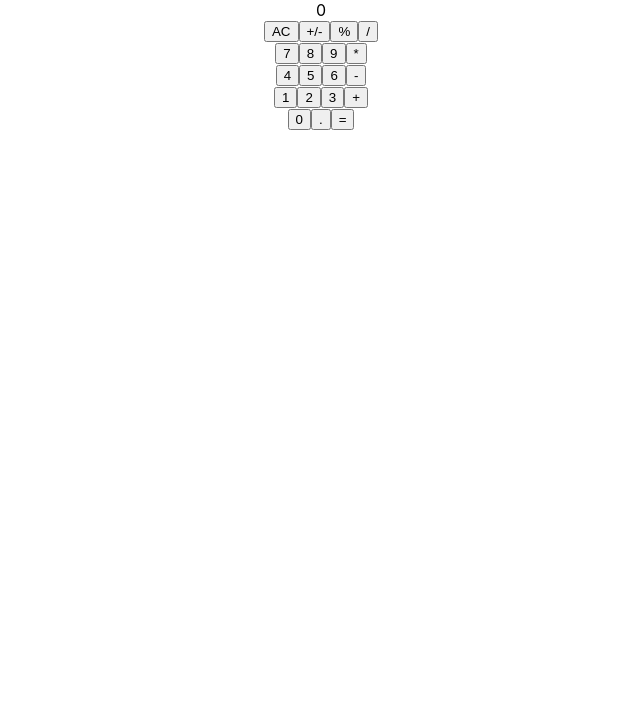
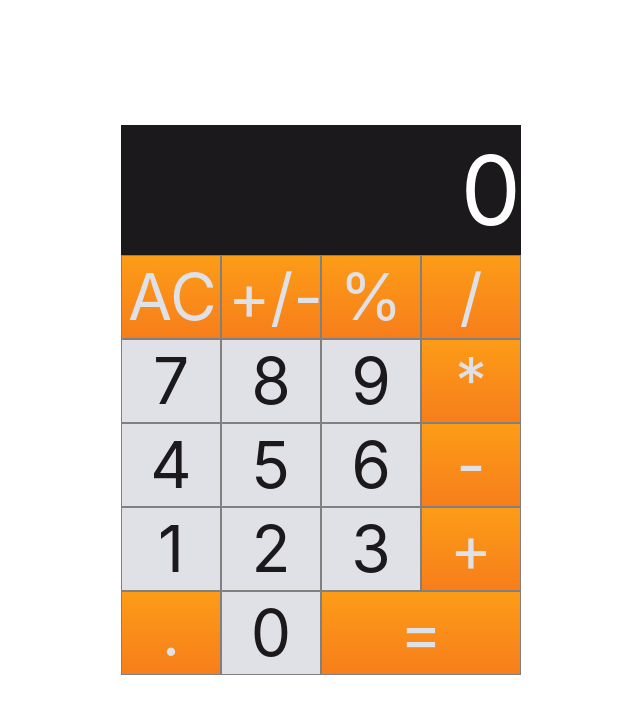
Before and after one commit to gurbuzertunga/react_calculator, a React (Create React App) app: page / in a window 1280 px wide. Shown: the top 714 px of the page, without its empty margins (319-959 px from the left). Built offline with nearby package versions, Linux system fonts and the light colour scheme.

Commit message:
style components

```diff
--- a/src/components/buttonPanel.js
+++ b/src/components/buttonPanel.js
@@ -9,27 +9,27 @@ const ButtonPanel = () => (
       <Button name="/" property="basic-op" />
     </div>
     <div className="second-buttons">
-      <Button name="7" property="basic-op" />
-      <Button name="8" property="basic-op" />
-      <Button name="9" property="basic-op" />
+      <Button name="7" property="nums" />
+      <Button name="8" property="nums" />
+      <Button name="9" property="nums" />
       <Button name="*" property="basic-op" />
     </div>
     <div className="third-buttons">
-      <Button name="4" property="basic-op" />
-      <Button name="5" property="basic-op" />
-      <Button name="6" property="basic-op" />
+      <Button name="4" property="nums" />
+      <Button name="5" property="nums" />
+      <Button name="6" property="nums" />
       <Button name="-" property="basic-op" />
     </div>
     <div className="fourth-buttons">
-      <Button name="1" property="basic-op" />
-      <Button name="2" property="basic-op" />
-      <Button name="3" property="basic-op" />
+      <Button name="1" property="nums" />
+      <Button name="2" property="nums" />
+      <Button name="3" property="nums" />
       <Button name="+" property="basic-op" />
     </div>
     <div className="fifth-buttons">
-      <Button name="0" property="basic-op" />
       <Button name="." property="basic-op" />
-      <Button name="=" property="basic-op" />
+      <Button name="0" property="nums" />
+      <Button name="=" property="basic-op equal" />
     </div>
   </div>
 );
--- a/src/components/display.js
+++ b/src/components/display.js
@@ -1,7 +1,7 @@
 import PropTypes from 'prop-types';
 
 const Display = ({ result }) => (
-  <div>{result}</div>
+  <div className="display">{result}</div>
 );
 
 Display.propTypes = {
--- a/src/index.css
+++ b/src/index.css
@@ -30,38 +30,57 @@ code {
   text-align: center;
 }
 
-.App-logo {
-  height: 40vmin;
-  pointer-events: none;
+.display {
+  color: white;
+  background: #1c191c;
+  line-height: 130px;
+  text-align: end;
+  font-size: 6em;
+  width: 400px;
 }
 
-@media (prefers-reduced-motion: no-preference) {
-  .App-logo {
-    animation: App-logo-spin infinite 20s linear;
-  }
+.nums, .basic-op {
+  line-height: 80px;
+  text-align: center;
+  font-size: 4em;
+  width: 100px;
+  border: 1px solid gray;
 }
 
-.App-header {
-  background-color: #282c34;
-  min-height: 100vh;
+.equal {
+  width: 200px;
+}
+
+.nums {
+  background: #e0e0e7;
+  color:#1c191c;
+}
+
+.basic-op {
+  background:  linear-gradient(to bottom, rgba(252,156,23,1) 0%, rgba(247,126,27,1) 100%);
+  color: #e0e0e7;
+}
+
+button {
+  background: none;
+  border: none;
+  padding: 10;
+  font-family: inherit;
+  user-select: none;
+  cursor: pointer;
+  outline: none;
+
+  -webkit-tap-highlight-color: rgba(0,0,0,0);
+}
+
+button:active {
+  box-shadow: inset 0px 0px 80px 0px rgba(0,0,0,0.25);
+}
+
+.App {
+  height: 100vh;
   display: flex;
   flex-direction: column;
   align-items: center;
   justify-content: center;
-  font-size: calc(10px + 2vmin);
-  color: white;
 }
-
-.App-link {
-  color: #61dafb;
-}
-
-@keyframes App-logo-spin {
-  from {
-    transform: rotate(0deg);
-  }
-
-  to {
-    transform: rotate(360deg);
-  }
-}
```
